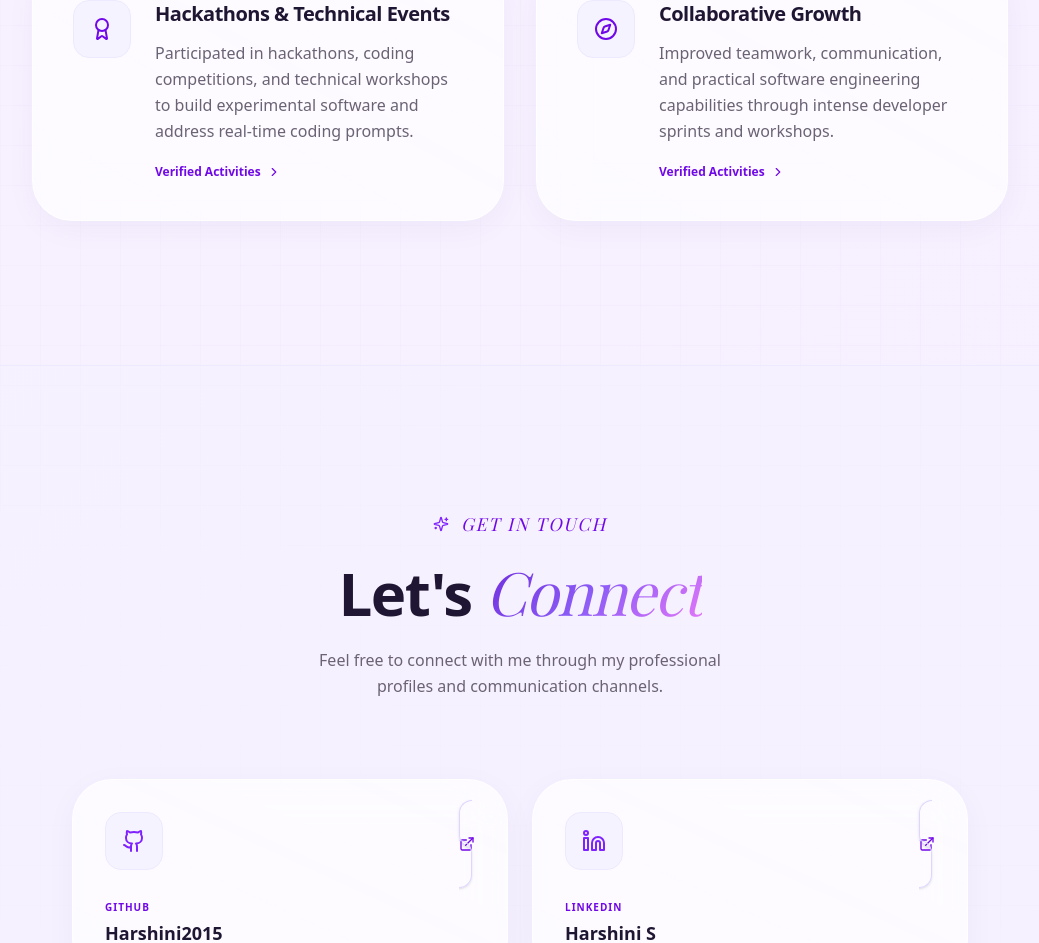
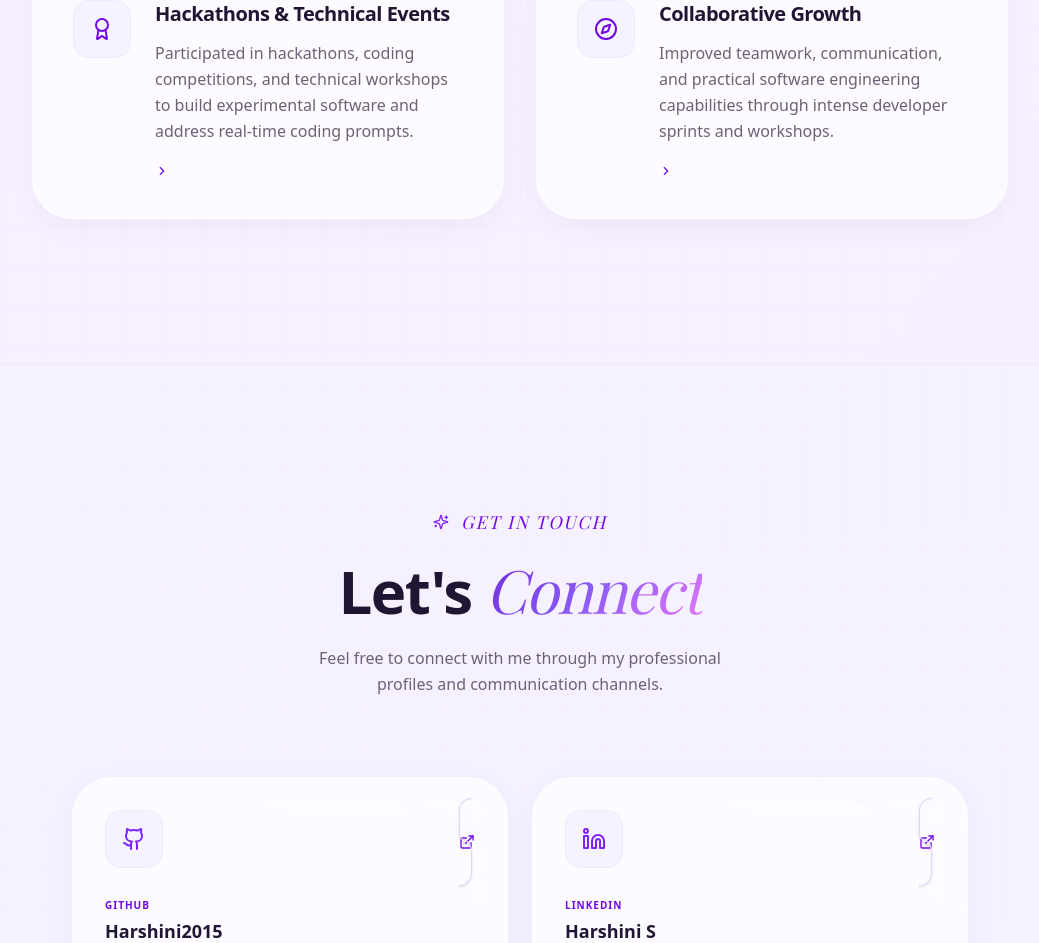
Before and after one commit to Harshini2015/Personal-Portfolio, a Next.js app: page / in a window 1280 px wide. Shown: the part 6495-7438 px from the top of the page, without its empty margins (120-1159 px from the left). Built offline with nearby package versions, Linux system fonts and the light colour scheme.

Commit message:
Update ProfessionalDevelopment.tsx

```diff
--- a/src/components/ProfessionalDevelopment.tsx
+++ b/src/components/ProfessionalDevelopment.tsx
@@ -69,7 +69,7 @@ export function ProfessionalDevelopment() {
                   </p>
 
                   <div className="flex items-center gap-1.5 text-xs text-violet-700 font-bold pt-2">
-                    <span>Verified Activities</span>
+
                     <ChevronRight className="w-3.5 h-3.5" />
                   </div>
                 </div>
```
